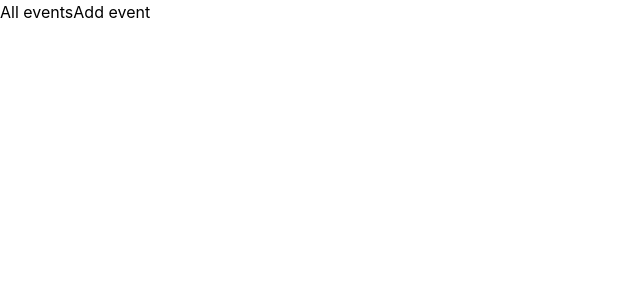
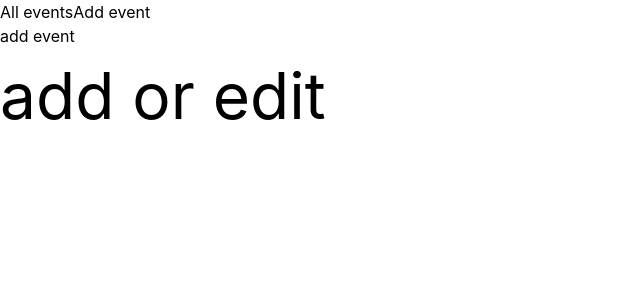
Before and after one commit to Kubiskoi/slido, a Vue app: page /add-event in a window 1280 px wide. Shown: the top 300 px of the page, without its empty margins (0-640 px from the left). Built offline with nearby package versions, Linux system fonts and the light colour scheme.

Commit message:
AddOrEditEvent component distinguish if he receives eventId

```diff
--- a/src/App.vue
+++ b/src/App.vue
@@ -1,8 +1,8 @@
 <template>
   <div id="app">
     <div id="nav">
-      <router-link to="/">All events</router-link>
-      <router-link to="/add">Add event</router-link>
+      <router-link :to="{ name: 'events'}">All events</router-link>
+      <router-link :to="{ name: 'add-event'}">Add event</router-link>
     </div>
     <router-view/>
   </div>
--- /dev/null
+++ b/src/components/AddOrEditEvent.vue
@@ -0,0 +1,28 @@
+<template>
+    <div class="container">
+        <div class="text-6xl bg-blue">add or edit</div>
+    </div>
+</template>
+
+<script>
+export default {
+  props: {
+    eventId: String
+  },
+  data () {
+    return {
+      editing: false
+    }
+  },
+  created () {
+    if (typeof this.eventId === 'string' && this.eventId.length > 0) {
+      this.editing = true
+    }
+    console.log(this.editing)
+  }
+}
+</script>
+
+<style>
+
+</style>
--- a/src/components/UpcomingEvents.vue
+++ b/src/components/UpcomingEvents.vue
@@ -1,6 +1,7 @@
 <template>
     <div class="container">
         <div class="text-6xl bg-blue">test</div>
+        <router-link :to="{ name: 'edit-event', params: { eventId: 'hjbsda54q23' }}">edit evet</router-link>
     </div>
 </template>
 
--- a/src/router/index.js
+++ b/src/router/index.js
@@ -1,6 +1,8 @@
 import Vue from 'vue'
 import VueRouter from 'vue-router'
 import Events from '../views/Events.vue'
+import AddEvent from '../views/AddEvent.vue'
+import EditEvent from '../views/EditEvent.vue'
 
 Vue.use(VueRouter)
 
@@ -9,6 +11,16 @@ const routes = [
     path: '/',
     name: 'events',
     component: Events
+  },
+  {
+    path: '/add-event',
+    name: 'add-event',
+    component: AddEvent
+  },
+  {
+    path: '/edit-event/:eventId',
+    name: 'edit-event',
+    component: EditEvent
   }
 ]
 
--- /dev/null
+++ b/src/views/AddEvent.vue
@@ -0,0 +1,16 @@
+<template>
+    <div>
+        <h1>add event</h1>
+        <AddOrEditEvent/>
+    </div>
+</template>
+
+<script>
+import AddOrEditEvent from '@/components/AddOrEditEvent.vue'
+
+export default {
+  components: {
+    AddOrEditEvent
+  }
+}
+</script>
--- /dev/null
+++ b/src/views/EditEvent.vue
@@ -0,0 +1,24 @@
+<template>
+    <div>
+        <h1>Edit event</h1>
+        <AddOrEditEvent :eventId='this.eventId'/>
+    </div>
+</template>
+
+<script>
+import AddOrEditEvent from '@/components/AddOrEditEvent.vue'
+
+export default {
+  components: {
+    AddOrEditEvent
+  },
+  data () {
+    return {
+      eventId: ''
+    }
+  },
+  created () {
+    this.eventId = this.$route.params.eventId
+  }
+}
+</script>
```
